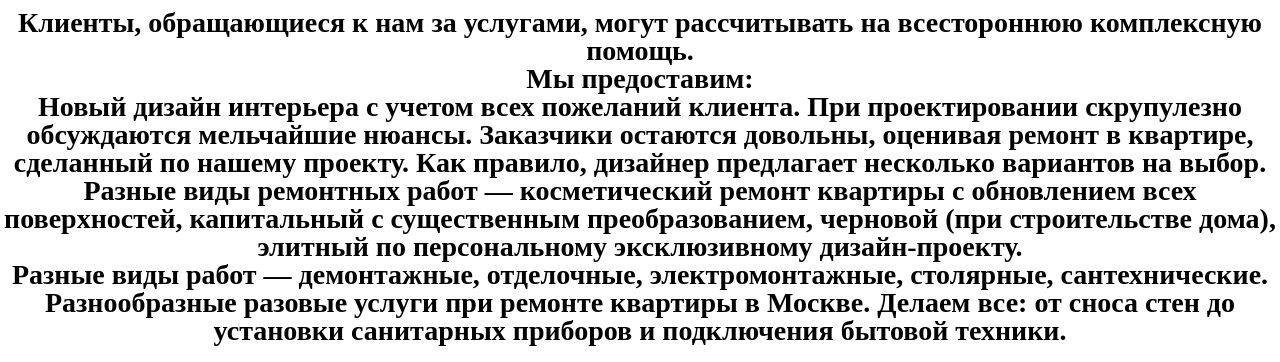
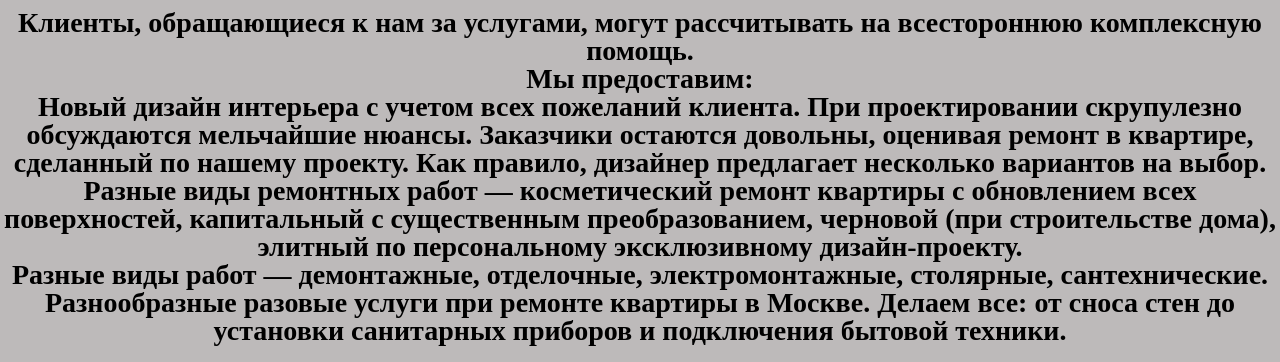
Before and after one commit to AlexandrST228/SKSReady, a plain HTML site: page index.html in a window 1280 px wide. Shown: the part 261-623 px from the top of the page. Drawn offline with Linux system fonts and the light colour scheme; a web font is replaced by a local one.

Commit message:
Update style.css

```diff
--- a/css/style.css
+++ b/css/style.css
@@ -32,7 +32,9 @@ header p{
     font-family: Arial, Helvetica, sans-serif;
 }
 
-
+body{
+    background-color: #bdbaba;
+}
 .body__container{
 max-width: 1600px;
 margin: 0px auto;
```
